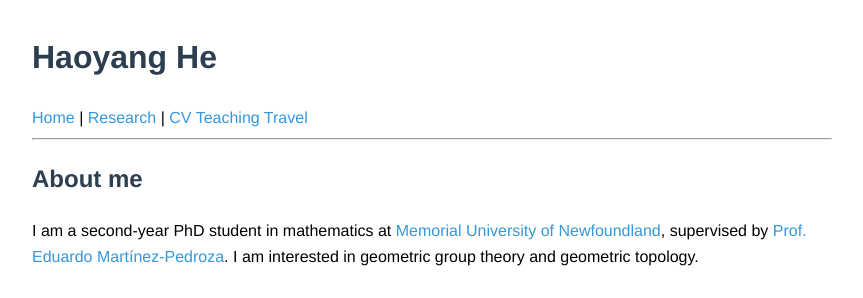
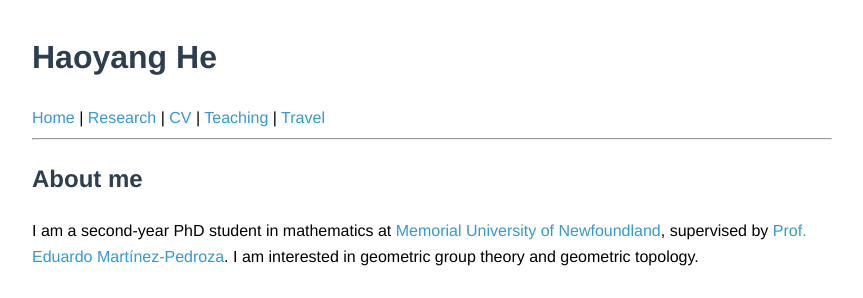
Before and after one commit to haoyang-he/haoyang-he.github.io, a Jekyll site: the page built from index.md, in a window 1280 px wide. Shown: the top 298 px of the page, without its empty margins (208-1071 px from the left). Built offline with Jekyll 4.4.1, drawn with Linux system fonts in a browser that asks for light colours.

```diff
--- a/_includes/header.html
+++ b/_includes/header.html
@@ -3,8 +3,8 @@
   <nav>
     <a href="{{ "/" | relative_url }}">Home</a> |
     <a href="{{ "/research" | relative_url }}">Research</a> |
-    <a href="{{ "/cv" | relative_url }}">CV</a>
-    <a href="{{ "/teaching" | relative_url }}">Teaching</a>
+    <a href="{{ "/cv" | relative_url }}">CV</a> |
+    <a href="{{ "/teaching" | relative_url }}">Teaching</a> |
     <a href="{{ "/travel" | relative_url }}">Travel</a>
   </nav>
 </header>
```
